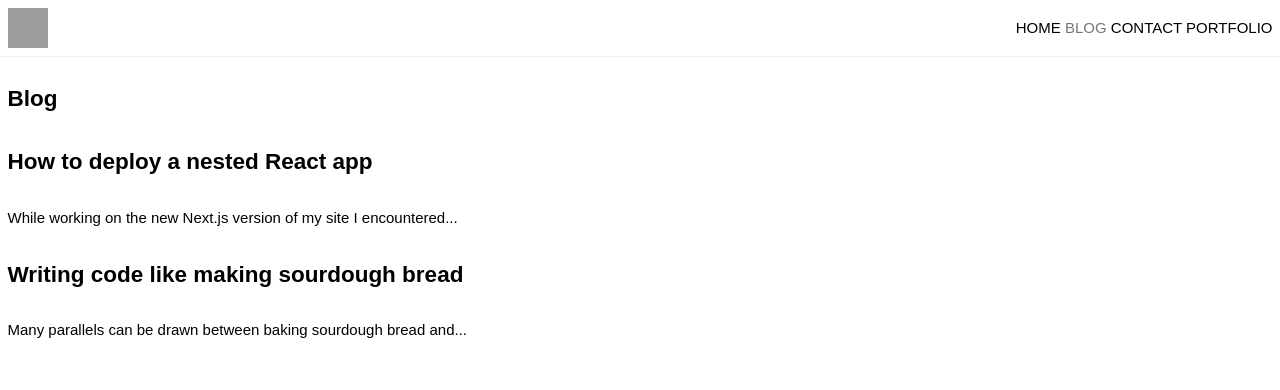
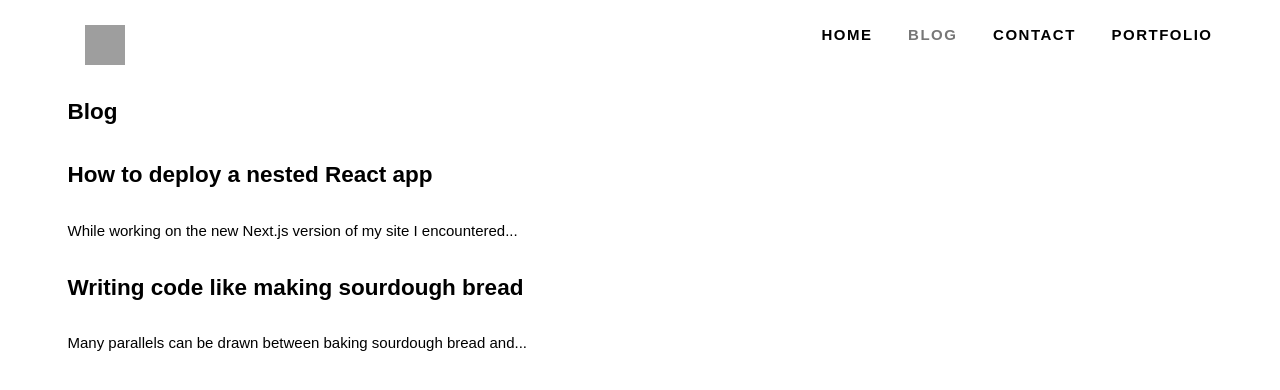
Before and after one commit to c-kirkeby/portfolio-next, a Next.js app: page /blog in a window 1280 px wide. Shown: the top 390 px of the page. Built offline with nearby package versions, Linux system fonts and the light colour scheme; grey boxes are pictures that could not be loaded.

Commit message:
Started some styling for the Nav bar

```diff
--- /dev/null
+++ b/components/Brand/Brand.tsx
@@ -0,0 +1,5 @@
+import styled from 'styled-components'
+
+export const Brand = styled.a`
+  display: inline-flex;
+`
--- /dev/null
+++ b/components/Brand/BrandLogo.tsx
@@ -0,0 +1,14 @@
+import styled from 'styled-components'
+
+const BrandLogo = styled.img`
+  display: inline-block;
+  height: 5rem;
+  width: 5rem;
+  margin-left: 2rem;
+  margin-top: 2rem;
+  padding: 0.5rem;
+  position: relative;
+`
+
+export default (props) =>
+  <BrandLogo src='/static/logo.svg' {...props} />
--- /dev/null
+++ b/components/Brand/index.ts
@@ -0,0 +1,2 @@
+export { Brand } from './Brand'
+export { default as Logo } from './BrandLogo'
--- /dev/null
+++ b/components/Header.tsx
@@ -0,0 +1,20 @@
+import Nav from './Nav/Nav'
+import styled from 'styled-components'
+import { Logo, Brand } from './Brand'
+
+const StyledHeader = styled.header`
+  display: flex;
+  justify-content: space-between;
+  align-items: stretch;
+`
+
+export default () => {
+  return (
+    <StyledHeader>
+      <Brand href='/'>
+        <Logo />
+      </Brand>
+      <Nav />
+    </StyledHeader>
+  )
+}
--- a/components/Nav.tsx
+++ b/components/Nav/Nav.tsx
@@ -1,51 +1,41 @@
 import React from 'react'
 import styled from 'styled-components'
-
 import NavLink from './NavLink'
-import NavBrandLogo from './NavBandLogo'
 
 const Nav = styled.header`
   align-items: center;
   display: flex;
   justify-content: space-between;
   padding: 8px .75rem;
-  border-bottom: 1px solid #eee;
-`
-
-const NavBrand = styled.a`
-  display: inline-flex;
-  flex: 1;
+  /* border-bottom: 1px solid #000; */
 `
 
 const NavLinks = styled.nav`
   text-transform: uppercase;
   > a {
     font-size: 1.5rem;
-    /* @media screen and (min-width: 1200px) {
-      font-size: 3rem;
-    } */
+    margin-left: 30px;
   }
+  font-weight: 700;
+  letter-spacing: 1.5px;
 `
 
 export default () =>
   <Nav>
-    <NavBrand href='/'>
-      <NavBrandLogo />
-    </NavBrand>
     <NavLinks>
       <NavLink href='/'>
         Home
       </NavLink>
       {' '}
-      <NavLink href='/blog'>
+      <NavLink href='/blog' prefetch>
         Blog
       </NavLink>
       {' '}
-      <NavLink prefetch href='/contact'>
+      <NavLink href='/contact' prefetch>
         Contact
       </NavLink>
       {' '}
-      <NavLink prefetch href='/portfolio'>
+      <NavLink href='/portfolio' prefetch>
         Portfolio
       </NavLink>
     </NavLinks>
--- /dev/null
+++ b/components/Nav/NavLink.tsx
@@ -0,0 +1,43 @@
+import Link from 'next/link'
+import Router, { SingletonRouter, withRouter } from 'next/router'
+import styled from 'styled-components'
+import { ReactNode } from 'react'
+
+interface ILinkProps {
+  active?: boolean
+  onMouseEnter: () => void
+}
+
+interface NavLinkProps {
+  children?: ReactNode
+  router: SingletonRouter
+  href: string,
+  prefetch?: boolean
+}
+
+const StyledNavLink = styled.a<ILinkProps>`
+  color: ${props => props.active ? '#777' : '#000'};
+`
+
+const onMouseEnter = (prefetch = false, href: string) => {
+  if (prefetch) {
+    Router.prefetch(href)
+  }
+}
+
+const NavLink: React.SFC<NavLinkProps> = ({ children, router, href, prefetch }, ...props) => {
+  return (
+    <Link href={href}>
+      <StyledNavLink
+        onMouseEnter={()=> onMouseEnter(prefetch, href) }
+        active={router.pathname === href}
+        {...props}
+      >
+        {children}
+      </StyledNavLink>
+    </Link>
+  )
+}
+
+
+export default withRouter(NavLink)
--- a/components/NavBandLogo.tsx
+++ /dev/null
@@ -1,10 +0,0 @@
-import styled from 'styled-components'
-
-const StyledLogo = styled.img`
-  display: inline-block;
-  width: 4rem;
-  height: 4rem;
-`
-
-export default (props) =>
-  <StyledLogo src='/static/logo.svg' {...props} />
--- a/components/NavLink.tsx
+++ /dev/null
@@ -1,32 +0,0 @@
-import Link from 'next/link'
-import Router, { SingletonRouter, withRouter } from 'next/router'
-import styled from 'styled-components'
-import { ReactNode } from 'react'
-
-type ILinkProps = {
-  active?: boolean,
-  onMouseEnter: () => void
-}
-
-type NavLinkProps = {
-  children?: ReactNode,
-  router: SingletonRouter,
-  href: string
-}
-
-const StyledNavLink = styled.a<ILinkProps>`
-  color: ${props => props.active ? '#777' : '#000'};
-`
-
-const NavLink: React.SFC<NavLinkProps> = ({ children, router, href }) =>
-  <Link href={href} passHref>
-    <StyledNavLink
-      onMouseEnter={()=> Router.prefetch(href) }
-      active={router.pathname === href}
-    >
-      {children}
-    </StyledNavLink>
-  </Link>
-
-
-export default withRouter(NavLink)
--- a/components/Page.tsx
+++ b/components/Page.tsx
@@ -1,7 +1,7 @@
 import React from 'react'
 import styled, { injectGlobal } from 'styled-components'
 import Meta from './Meta'
-import Nav from './Nav'
+import Header from './Header'
 
 injectGlobal`
   html {
@@ -28,6 +28,8 @@ const Page = styled.div`
   display: flex;
   min-height: 100vh;
   flex-direction: column;
+  margin: 0 auto;
+  max-width: 1160px;
 `
 
 const Inner = styled.main`
@@ -44,7 +46,8 @@ export default (props): JSX.Element =>
   <div>
     <Page>
       <Meta />
-      <Nav />
+      {/* <Nav /> */}
+      <Header />
       <Inner>
         {props.children}
       </Inner>
--- a/pages/blog.tsx
+++ b/pages/blog.tsx
@@ -1,10 +1,12 @@
 
 const placeholderArticles = [
   {
+    key: '34k5helkjt34kh345h3k4j5h',
     title: 'How to deploy a nested React app',
     description: 'While working on the new Next.js version of my site I encountered...'
   },
   {
+    key: 'askfwj32jl2j34lj2l3kj4',
     title: 'Writing code like making sourdough bread',
     description: 'Many parallels can be drawn between baking sourdough bread and...'
   }
@@ -14,9 +16,9 @@ export default () =>
   <section>
     <h1>Blog</h1>
     {placeholderArticles.map(article => (
-      <>
+      <article key={article.key}>
         <h2>{article.title}</h2>
         <p>{article.description}</p>
-      </>
+      </ article>
     ))}
   </section>
```
Also changed, not shown: components/styles/NavStyles.tsx (added, +26 -0 lines), 1 other file (tests, documents, lock files or other folders).
